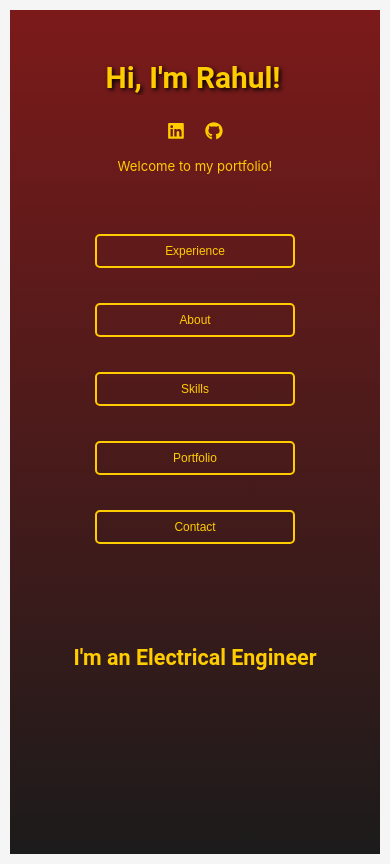
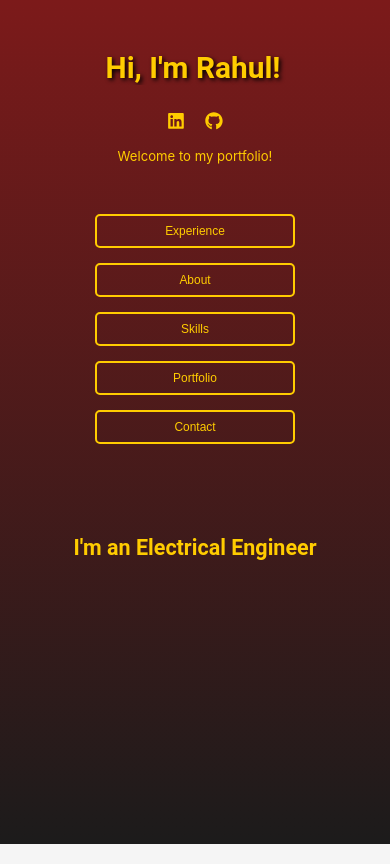
Before and after one commit to rm1738/Portfolio, a React (Create React App) app: page / in a window 390 px wide. Built offline with nearby package versions, Linux system fonts and the light colour scheme.

Commit message:
Removed all padding and margins to fix white space issue

```diff
--- a/src/App.css
+++ b/src/App.css
@@ -3,7 +3,7 @@
   text-align: center;
   padding: 0; /* Remove padding to avoid white space */
   max-width: 100%;
-  margin: 0 auto;
+  margin: 0; /* Remove margin to prevent white space */
   box-sizing: border-box;
   overflow-x: hidden; /* Prevent horizontal scrolling */
 }
@@ -52,7 +52,7 @@ button {
   max-width: 100%;
   padding: 12px;
   font-size: 1rem;
-  margin: 10px auto;
+  margin: 0 auto; /* Ensure buttons are centered with no extra margin */
   box-sizing: border-box;
   background-color: #61dafb;
   color: #fff;
@@ -80,7 +80,7 @@ button:hover {
   .App-header {
     min-height: 50vh;
     font-size: calc(8px + 2vmin);
-    padding: 20px;
+    padding: 0; /* Remove padding on mobile */
     width: 100%;
     margin: 0;
   }
@@ -99,11 +99,13 @@ button:hover {
     width: 100%; /* Ensure buttons take up full width */
     padding: 12px;
     font-size: 1rem;
-    margin: 10px auto;
+    margin: 0 auto; /* Center buttons with no extra margin */
   }
 }
 
 /* Prevent any horizontal scrolling on the body */
 body {
   overflow-x: hidden;
+  padding: 0; /* Remove any padding from the body */
+  margin: 0; /* Remove any margin from the body */
 }
```
